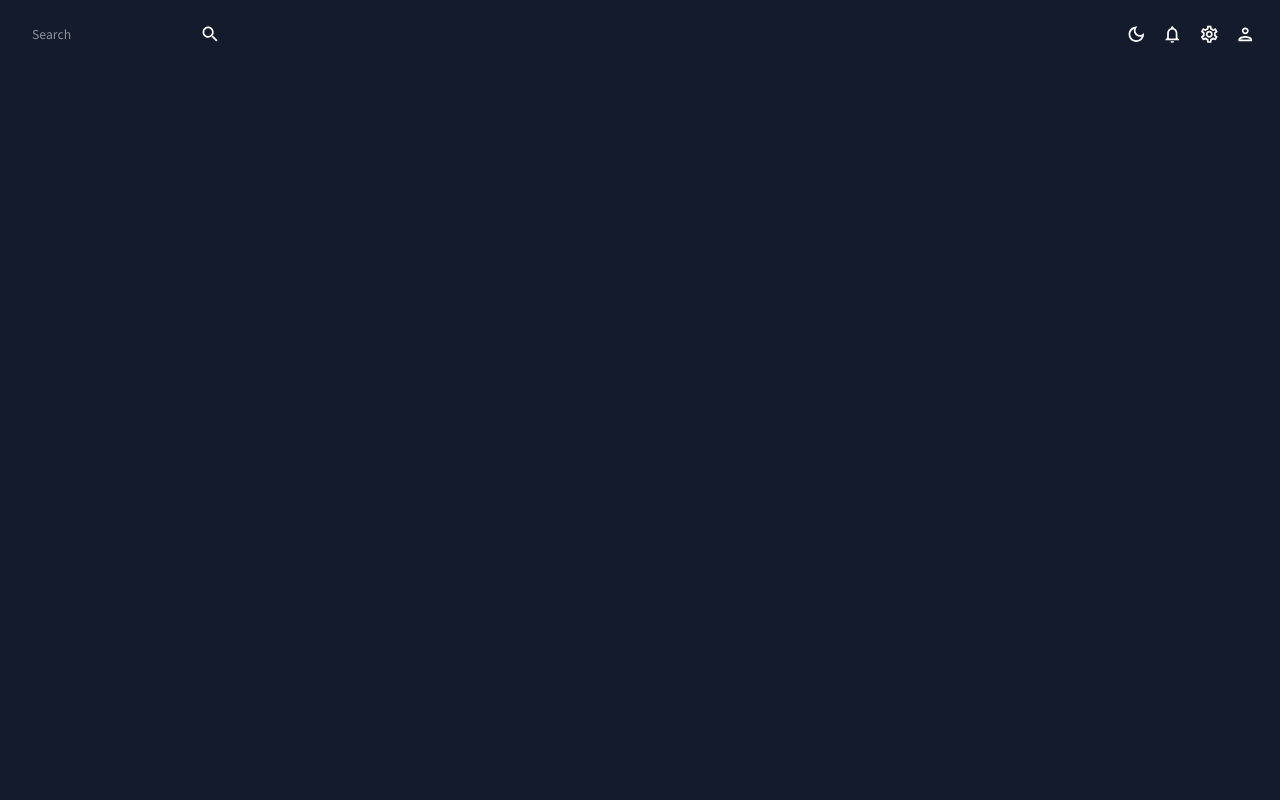
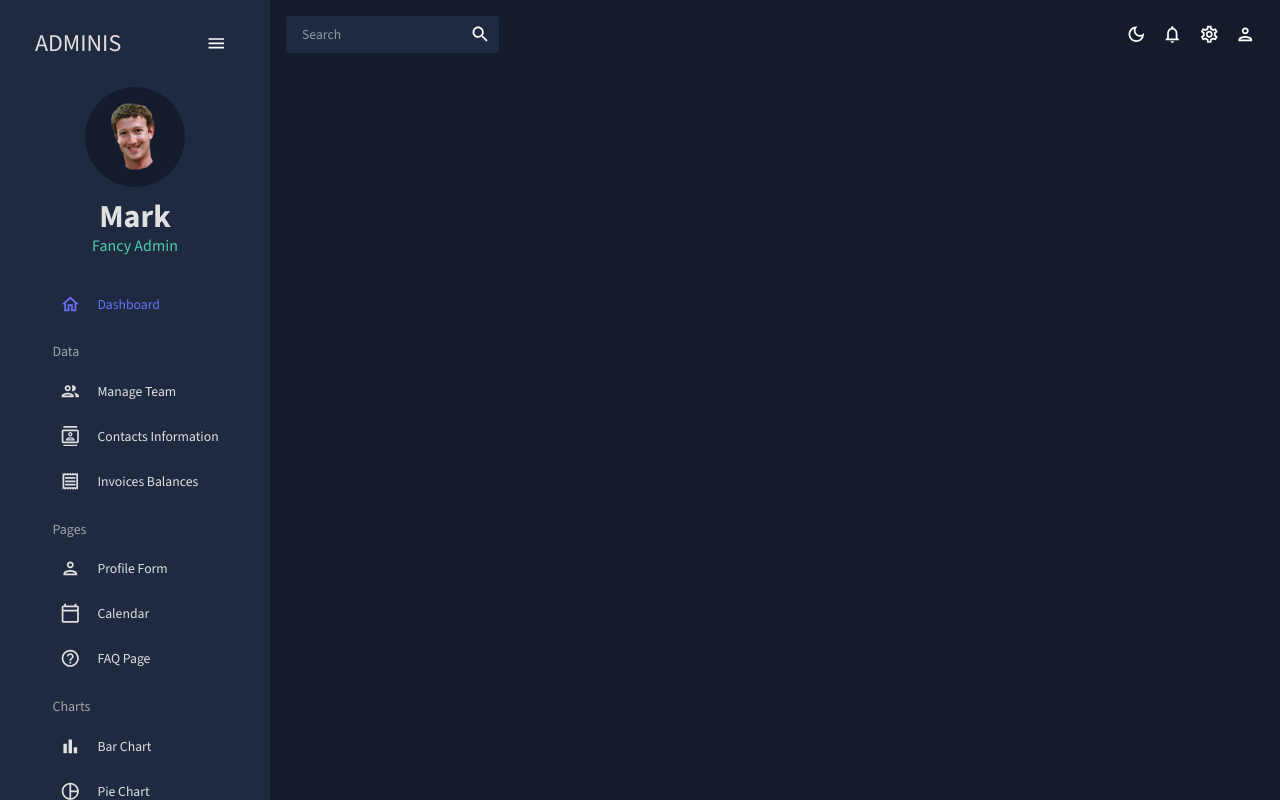
Before and after one commit to markfady/React_MUI_Dashboard, a React (Vite) app: page /team in a window 1280 px wide. Built offline with nearby package versions, Linux system fonts and the light colour scheme.

Commit message:
Sidebar component,items

```diff
--- a/src/App.tsx
+++ b/src/App.tsx
@@ -2,6 +2,7 @@
 import Topbar from "./scenes/global/Topbar";
 import { ColorModeContext, useMode } from "./theme";
 import { CssBaseline, ThemeProvider } from "@mui/material";
+import Sidebar from "./scenes/global/Sidebar";
 
 // Define the Theme type
 
@@ -14,8 +15,10 @@
         <ThemeProvider theme={theme}>
           <CssBaseline />
           <div className="app">
+          <Sidebar />
             <main className="content">
               <Topbar />
+
             </main>
           </div>
         </ThemeProvider>
--- /dev/null
+++ b/src/components/Item.tsx
@@ -0,0 +1,28 @@
+import React from 'react'
+import { MenuItem } from 'react-pro-sidebar'
+import { tokens } from '../theme'
+import { Typography, useTheme } from '@mui/material'
+import { Link } from 'react-router-dom'
+import { SvgIconComponent } from '@mui/icons-material';
+
+
+interface IItem{
+    title:string
+    to:string
+    icon: React.ReactNode;
+    selected:string
+    setSelected:(title:string)=>void
+}
+
+const Item = ({title,to,icon,selected,setSelected}:IItem) => {
+    const theme=useTheme();
+    const colors=tokens(theme.palette.mode)
+  return (
+        <MenuItem active={selected===title} style={{color:colors.grey[100]}} onClick={()=>setSelected(title)} icon={icon}>
+        <Typography>{title}</Typography>
+        <Link to={to}/>
+        </MenuItem>
+  )
+}
+
+export default Item
--- a/src/scenes/global/Sidebar.tsx
+++ b/src/scenes/global/Sidebar.tsx
@@ -1,8 +1,199 @@
-import React from 'react'
+import {ProSidebar,Menu,MenuItem} from "react-pro-sidebar"
+import { useState } from "react"
+import 'react-pro-sidebar/dist/css/styles.css'
+import { Box, IconButton, Typography, useTheme } from "@mui/material"
+import { Link } from "react-router-dom"
+import { tokens } from "../../theme"
+import userImage from "../../assets/user.png"
+import HomeOutlinedIcon from "@mui/icons-material/HomeOutlined";
+import PeopleOutlinedIcon from "@mui/icons-material/PeopleOutlined";
+import ContactsOutlinedIcon from "@mui/icons-material/ContactsOutlined";
+import ReceiptOutlinedIcon from "@mui/icons-material/ReceiptOutlined";
+import PersonOutlinedIcon from "@mui/icons-material/PersonOutlined";
+import CalendarTodayOutlinedIcon from "@mui/icons-material/CalendarTodayOutlined";
+import HelpOutlineOutlinedIcon from "@mui/icons-material/HelpOutlineOutlined";
+import BarChartOutlinedIcon from "@mui/icons-material/BarChartOutlined";
+import PieChartOutlineOutlinedIcon from "@mui/icons-material/PieChartOutlineOutlined";
+import TimelineOutlinedIcon from "@mui/icons-material/TimelineOutlined";
+import MenuOutlinedIcon from "@mui/icons-material/MenuOutlined";
+import MapOutlinedIcon from "@mui/icons-material/MapOutlined";
+import Item from "../../components/Item"
+
 
 const Sidebar = () => {
+  const theme=useTheme();
+  const colors=tokens(theme.palette.mode)
+  const[isCollapsed,setIsCollapsed]=useState(false);
+  const[selected,setSelected]=useState("Dashboard");
   return (
-    <div>Sidebar</div>
+    <>
+      <Box sx={{
+        "& .pro-sidebar-inner":{
+          background:`${colors.primary[400]} !important `
+        },
+        "& .pro-icon-wrapper":{
+          backgroundColor:`transparent !important`
+        },
+        "& .pro-inner-item":{
+          padding:"5px 35px 5px 20px !important"
+        },
+        "& .pro-inner-item:hover":{
+          color:"#868dfb !important"
+        },
+        "& .pro-menu-item.active":{
+          color:"#6870fa !important"
+        }
+      }}>
+ <ProSidebar collapsed={isCollapsed}>
+        <Menu iconShape="square">
+          {/* LOGO AND MENU ICON */}
+          <MenuItem
+            onClick={() => setIsCollapsed(!isCollapsed)}
+            icon={isCollapsed ? <MenuOutlinedIcon /> : undefined}
+            style={{
+              margin: "10px 0 20px 0",
+              color: colors.grey[100],
+            }}
+          >
+            {!isCollapsed && (
+              <Box
+                display="flex"
+                justifyContent="space-between"
+                alignItems="center"
+                ml="15px"
+              >
+                <Typography variant="h3" color={colors.grey[100]}>
+                  ADMINIS
+                </Typography>
+                <IconButton onClick={() => setIsCollapsed(!isCollapsed)}>
+                  <MenuOutlinedIcon />
+                </IconButton>
+              </Box>
+            )}
+          </MenuItem>
+          {/*Image and Username*/}
+          {!isCollapsed&&(
+            <Box marginBottom="25px">
+              {/*Image*/}
+              <Box display="flex" justifyContent="center" alignItems="center">
+              <img alt="profile-user" width="100px" height="100px" src={userImage} style={{cursor:"pointer",borderRadius:"50%"}} />
+              </Box>
+                  {/*Username*/}
+              <Box textAlign="center">
+            <Typography variant="h2" color={colors.grey[100]} fontWeight="bold" sx={{marginTop:"10px"}}>Mark</Typography>
+            <Typography variant="h5" color={colors.greenAccent[500]}>Fancy Admin</Typography>
+              </Box>
+            </Box>
+          )
+          }
+          {/* Menu Items */}
+          <Box paddingLeft={isCollapsed ? undefined : "12%"}>
+            <Item
+              title="Dashboard"
+              to="/"
+              icon={<HomeOutlinedIcon />}
+              selected={selected}
+              setSelected={setSelected}
+            />
+            <Typography
+              variant="h6"
+              color={colors.grey[300]}
+              sx={{ m: "15px 0 5px 20px" }}
+            >
+              Data
+            </Typography>
+            <Item
+              title="Manage Team"
+              to="/team"
+              icon={<PeopleOutlinedIcon />}
+              selected={selected}
+              setSelected={setSelected}
+            />
+            <Item
+              title="Contacts Information"
+              to="/contacts"
+              icon={<ContactsOutlinedIcon />}
+              selected={selected}
+              setSelected={setSelected}
+            />
+            <Item
+              title="Invoices Balances"
+              to="/invoices"
+              icon={<ReceiptOutlinedIcon />}
+              selected={selected}
+              setSelected={setSelected}
+            />
+
+            <Typography
+              variant="h6"
+              color={colors.grey[300]}
+              sx={{ m: "15px 0 5px 20px" }}
+            >
+              Pages
+            </Typography>
+            <Item
+              title="Profile Form"
+              to="/form"
+              icon={<PersonOutlinedIcon />}
+              selected={selected}
+              setSelected={setSelected}
+            />
+            <Item
+              title="Calendar"
+              to="/calendar"
+              icon={<CalendarTodayOutlinedIcon />}
+              selected={selected}
+              setSelected={setSelected}
+            />
+            <Item
+              title="FAQ Page"
+              to="/faq"
+              icon={<HelpOutlineOutlinedIcon />}
+              selected={selected}
+              setSelected={setSelected}
+            />
+
+            <Typography
+              variant="h6"
+              color={colors.grey[300]}
+              sx={{ m: "15px 0 5px 20px" }}
+            >
+              Charts
+            </Typography>
+            <Item
+              title="Bar Chart"
+              to="/bar"
+              icon={<BarChartOutlinedIcon />}
+              selected={selected}
+              setSelected={setSelected}
+            />
+            <Item
+              title="Pie Chart"
+              to="/pie"
+              icon={<PieChartOutlineOutlinedIcon />}
+              selected={selected}
+              setSelected={setSelected}
+            />
+            <Item
+              title="Line Chart"
+              to="/line"
+              icon={<TimelineOutlinedIcon />}
+              selected={selected}
+              setSelected={setSelected}
+            />
+            <Item
+              title="Geography Chart"
+              to="/geography"
+              icon={<MapOutlinedIcon />}
+              selected={selected}
+              setSelected={setSelected}
+            />
+          </Box>
+
+          </Menu>
+          </ProSidebar>
+      </Box>
+    </>
   )
 }
 
--- a/src/theme.tsx
+++ b/src/theme.tsx
@@ -21,7 +21,7 @@
             100: "#d0d1d5",
             200: "#a1a4ab",
             300: "#727681",
-            400: "#1F2A4",
+            400: "#1F2A40",
             500: "#141b2d",
             600: "#101624",
             700: "#0c101b",
```
Also changed, not shown: src/assets/user.png (added).
